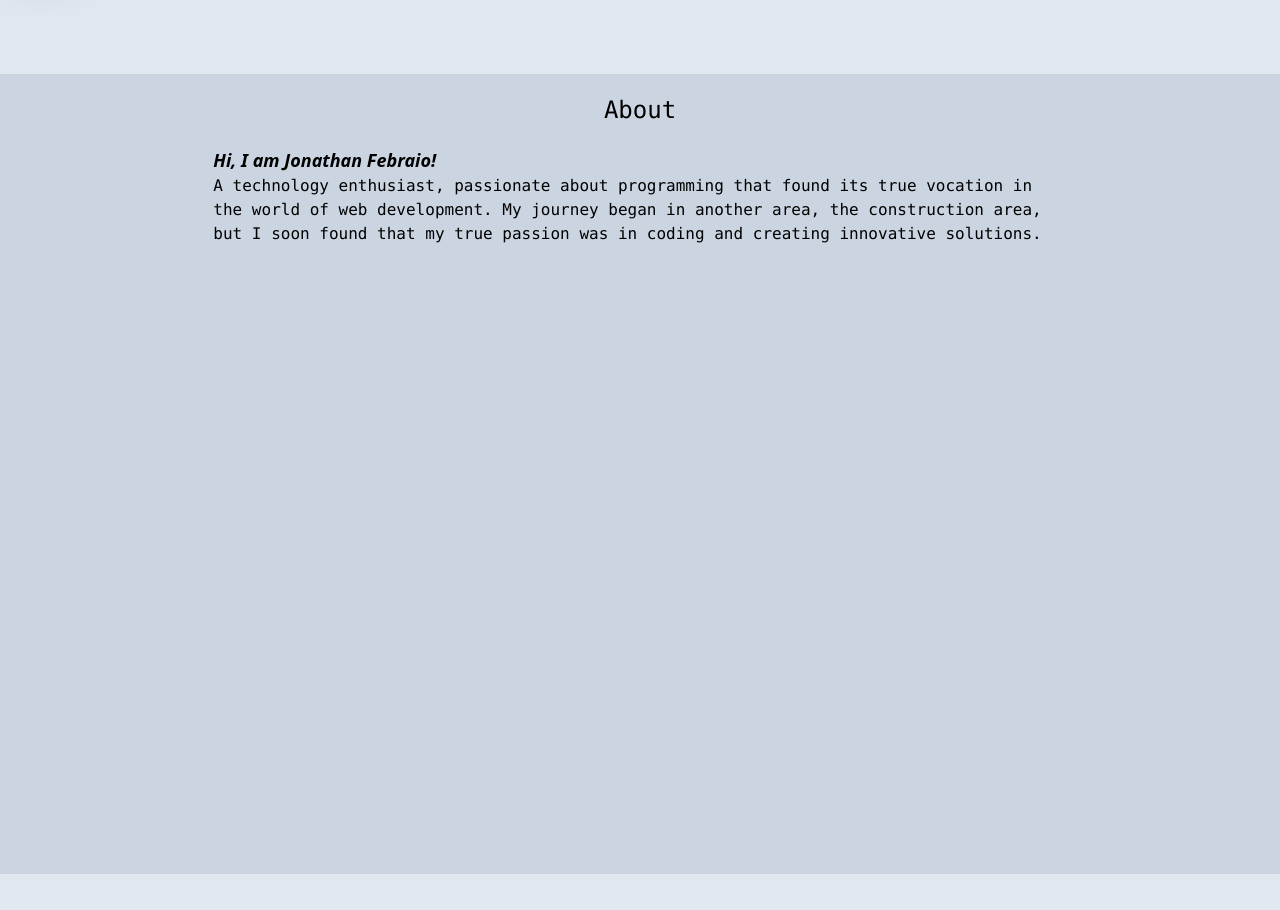
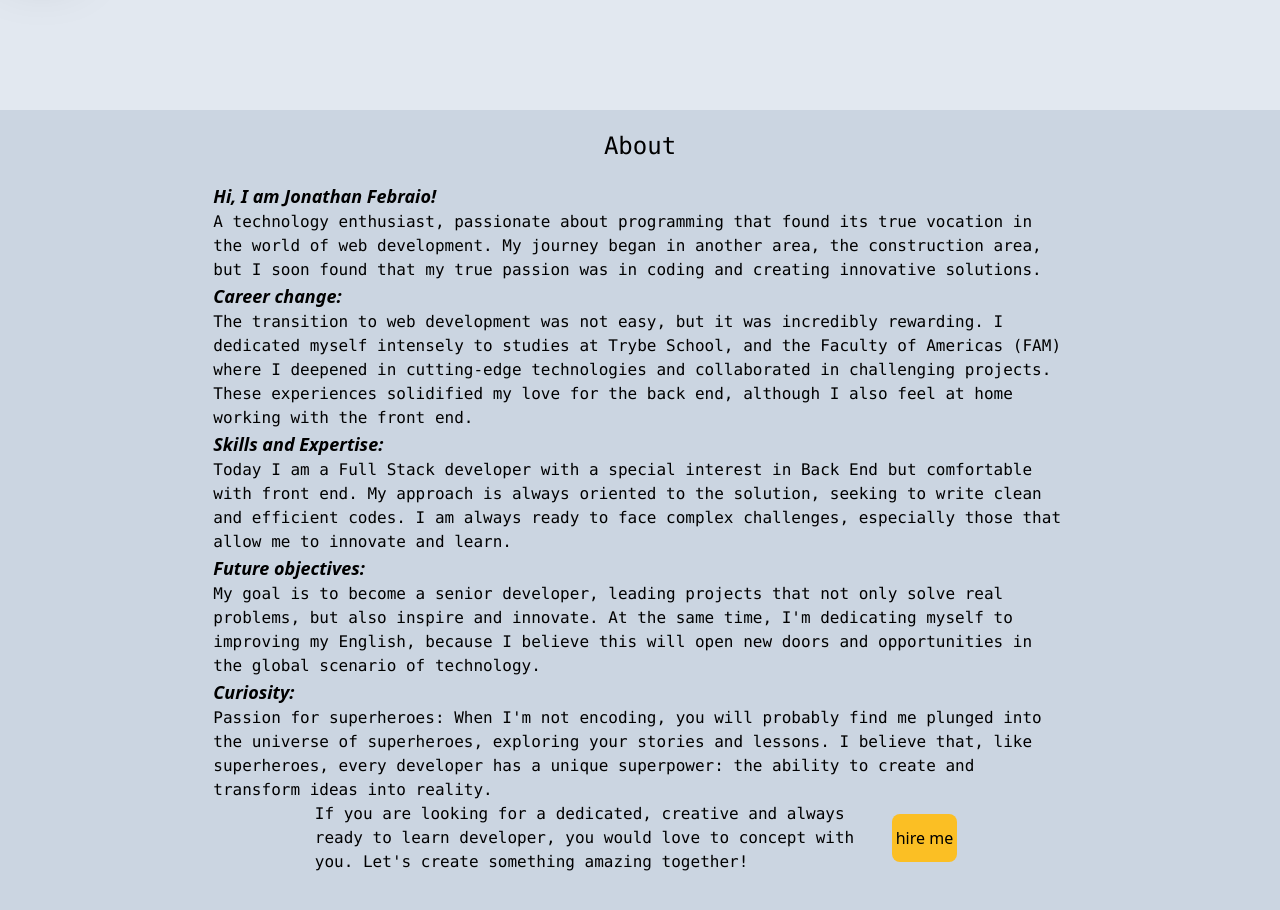
Before and after one commit to JRaamos/portfolio, a React (Vite) app: page / in a window 1280 px wide. Shown: the part 558-1468 px from the top of the page. Before the commit the page ends 1432 px from the top, so only its background shows below. Built offline with nearby package versions, Linux system fonts and the light colour scheme.

Commit message:
feat: adiciona novas mensagens para o sobre mim

```diff
--- a/public/locales/en/translation.json
+++ b/public/locales/en/translation.json
@@ -8,5 +8,14 @@
   "button": "hire me",
   "cv": "Download CV",
   "aboutTextInto": "Hi, I am Jonathan Febraio!",
-  "aboutText": "A technology enthusiast, passionate about programming that found its true vocation in the world of web development. My journey began in another area, the construction area, but I soon found that my true passion was in coding and creating innovative solutions."
+  "aboutText": "A technology enthusiast, passionate about programming that found its true vocation in the world of web development. My journey began in another area, the construction area, but I soon found that my true passion was in coding and creating innovative solutions.",
+  "aboutCareerInto": "Career change:",
+  "aboutTextCarrer": "The transition to web development was not easy, but it was incredibly rewarding. I dedicated myself intensely to studies at Trybe School, and the Faculty of Americas (FAM) where I deepened in cutting-edge technologies and collaborated in challenging projects. These experiences solidified my love for the back end, although I also feel at home working with the front end.",
+  "aboutExperienceInto": "Skills and Expertise:",
+  "aboutTextExperience": "Today I am a Full Stack developer with a special interest in Back End but comfortable with front end. My approach is always oriented to the solution, seeking to write clean and efficient codes. I am always ready to face complex challenges, especially those that allow me to innovate and learn.",
+  "aboutObjectivesInto": "Future objectives:",
+  "aboutTextObjectives": "My goal is to become a senior developer, leading projects that not only solve real problems, but also inspire and innovate. At the same time, I'm dedicating myself to improving my English, because I believe this will open new doors and opportunities in the global scenario of technology.",
+  "aboutcuriosityInto": "Curiosity:",
+  "aboutTextCuriosity": "Passion for superheroes: When I'm not encoding, you will probably find me plunged into the universe of superheroes, exploring your stories and lessons. I believe that, like superheroes, every developer has a unique superpower: the ability to create and transform ideas into reality.",
+  "conect": "If you are looking for a dedicated, creative and always ready to learn developer, you would love to concept with you. Let's create something amazing together!"
 }
--- a/src/components/About.tsx
+++ b/src/components/About.tsx
@@ -13,9 +13,44 @@ function About() {
       <section
         className="flex flex-col justify-center items-center w-2/3"
       >
-        <p className="text-lg italic font-semibold  w-full">{t('aboutTextInto')}</p>
-        <p className=" w-full font-mono">{t('aboutText')}</p>
+        <div>
+          <p className="text-lg italic font-semibold  w-full">{t('aboutTextInto')}</p>
+          <p className=" w-full font-mono">{t('aboutText')}</p>
+        </div>
+        <div>
+          <p className="text-lg italic font-semibold  w-full">{t('aboutCareerInto')}</p>
+          <p className=" w-full font-mono">{t('aboutTextCarrer')}</p>
+        </div>
+        <div>
+          <p className="text-lg italic font-semibold  w-full">
+            {t('aboutExperienceInto')}
+          </p>
+          <p className=" w-full font-mono">{t('aboutTextExperience')}</p>
+        </div>
+        <div>
+          <p className="text-lg italic font-semibold  w-full">
+            {t('aboutObjectivesInto')}
+          </p>
+          <p className=" w-full font-mono">{t('aboutTextObjectives')}</p>
+        </div>
+        <div>
+          <p className="text-lg italic font-semibold  w-full">
+            {t('aboutcuriosityInto')}
+          </p>
+          <p className=" w-full font-mono">{t('aboutTextCuriosity')}</p>
+        </div>
+        <div className="flex w-full justify-center items-center">
+          <p className="font-mono w-2/3">{t('conect')}</p>
+          <button
+            className="mx-2  hadow-4xl bg-amber-400
+             dark:text-slate-900 p-1 rounded-lg h-12"
+          >
+            {t('button')}
+
+          </button>
+        </div>
       </section>
+
     </div>
   );
 }
--- a/src/components/NavLeft.tsx
+++ b/src/components/NavLeft.tsx
@@ -9,7 +9,7 @@ function NavLeft() {
       className=" h-52 w-16 border-collapse rounded-r-lg
       shadow-3xl flex flex-col justify-around items-center
       fixed left-0 top-1/2 transform -translate-y-1/2
-       bg-slate-700 dark:bg-slate-300 dark:shadow-slate-800"
+       bg-slate-700 dark:bg-slate-300 dark:shadow-slate-800 max-sm:w-10 max-sm:h-44"
     >
       <Link
         to="https://www.instagram.com/jonathan_febraio/"
@@ -18,7 +18,7 @@ function NavLeft() {
       >
         <FontAwesomeIcon
           icon={ faInstagram }
-          className="text-slate-100 dark:text-slate-900 h-14 w-14"
+          className="text-slate-100 dark:text-slate-900 h-14 w-14 max-sm:w-9"
         />
       </Link>
       <Link
@@ -28,13 +28,13 @@ function NavLeft() {
       >
         <FontAwesomeIcon
           icon={ faLinkedin }
-          className="text-slate-100 dark:text-slate-900 h-14 w-14"
+          className="text-slate-100 dark:text-slate-900 h-14 w-14 max-sm:w-9"
         />
       </Link>
       <Link to="https://github.com/JRaamos" target="_blank" rel="noreferrer">
         <FontAwesomeIcon
           icon={ faGithub }
-          className="text-slate-100 dark:text-slate-900 h-14 w-14"
+          className="text-slate-100 dark:text-slate-900 h-14 w-14 max-sm:w-9"
         />
       </Link>
     </nav>
--- a/src/pages/Home.tsx
+++ b/src/pages/Home.tsx
@@ -14,7 +14,7 @@ function Home() {
       <main
         className="flex
       m-auto justify-around h-[calc(80vh-4rem)] items-center
-       max-md:flex-col-reverse max-md: max-screen max-md:mt-9"
+       max-md:flex-col-reverse max-md: max-screen"
       >
         <section className="max-md:w-[calc(86%)] pl-14 w-1/2 pl-14">
 
@@ -36,15 +36,17 @@ function Home() {
             </button>
           </div>
         </section>
-        <section className="max-md:w-[calc(70%)]  w-1/3">
+        <section className="max-md:w-[calc(65%)]  w-1/3 min-[1990px]:w-1/4">
           <img
             src={ euDev }
             alt="Jonathan Febraio"
-            className="rounded-full"
+            className="rounded-full mb-5"
           />
         </section>
       </main>
-      <About />
+      <section className=" mt-9">
+        <About />
+      </section>
     </div>
   );
 }
```
Also changed, not shown: public/locales/pt/translation.json (+10 -1 lines).
